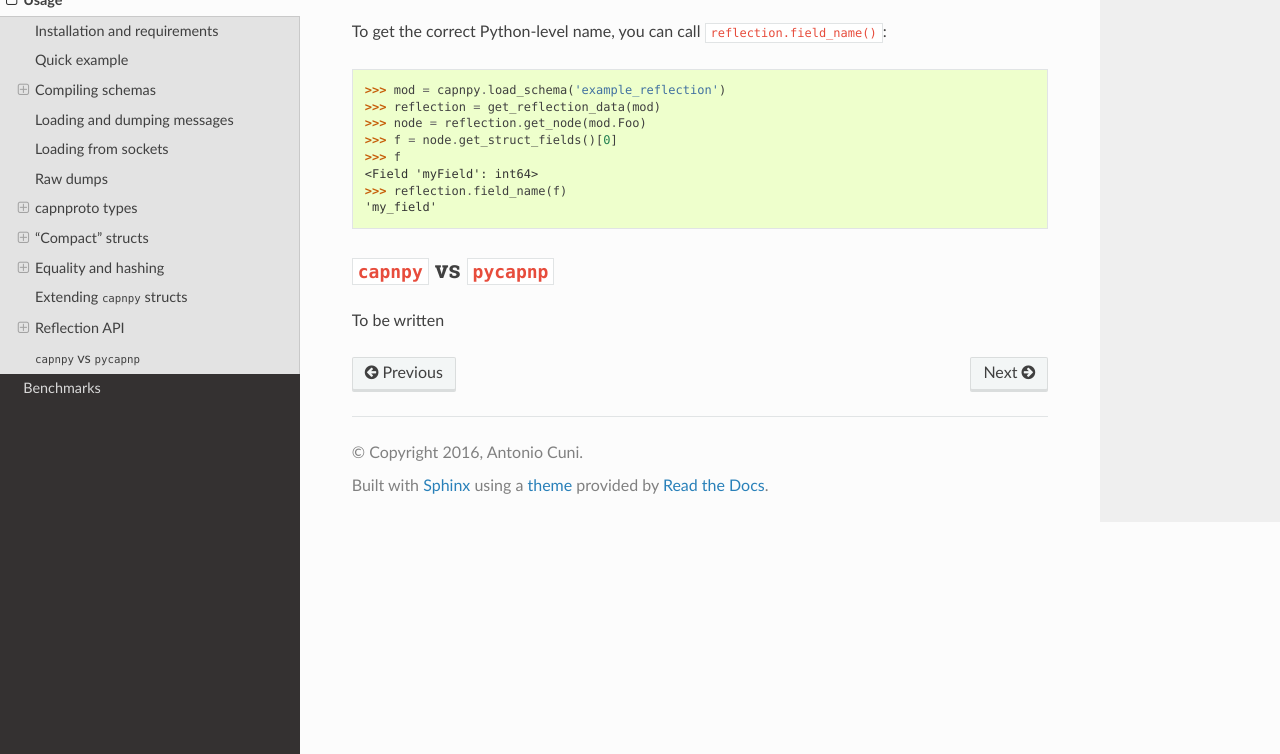
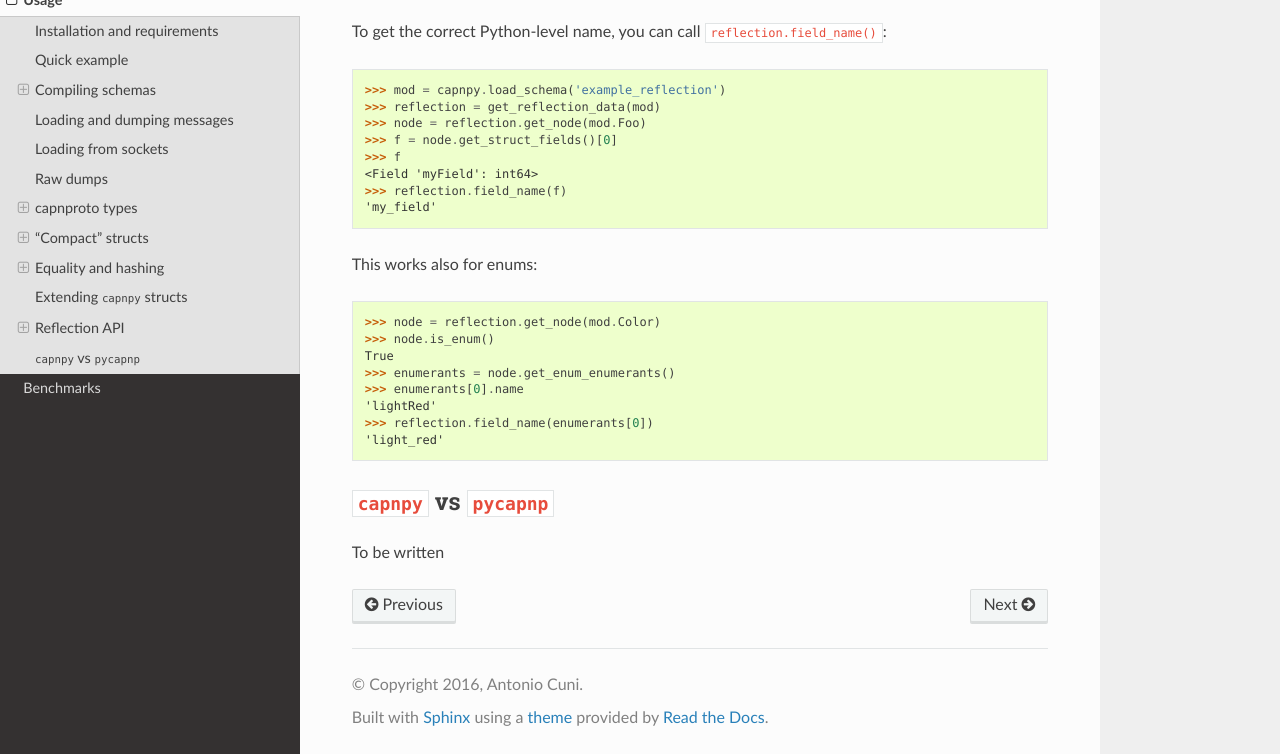
Before and after one commit to antocuni/capnpy, a Sphinx documentation site: the page built from docs/source/usage.rst, in a window 1280 px wide and 900 px high, scrolled down 18894 px, cut to the strip 146-900 px from the top of the window. Built offline with Sphinx 7.4.7 and the Read the Docs theme 2.0.0, drawn with Linux system fonts in a browser that asks for light colours.

Commit message:
add docs on reflecting enums

```diff
--- a/docs/source/usage.rst
+++ b/docs/source/usage.rst
@@ -969,6 +969,19 @@ To get the correct Python-level name, you can call ``reflection.field_name()``:
     >>> reflection.field_name(f)
     'my_field'
 
+This works also for enums:
+
+.. doctest::
+
+    >>> node = reflection.get_node(mod.Color)
+    >>> node.is_enum()
+    True
+    >>> enumerants = node.get_enum_enumerants()
+    >>> enumerants[0].name
+    'lightRed'
+    >>> reflection.field_name(enumerants[0])
+    'light_red'
+
 
 ``capnpy`` vs ``pycapnp``
 ==========================
```
